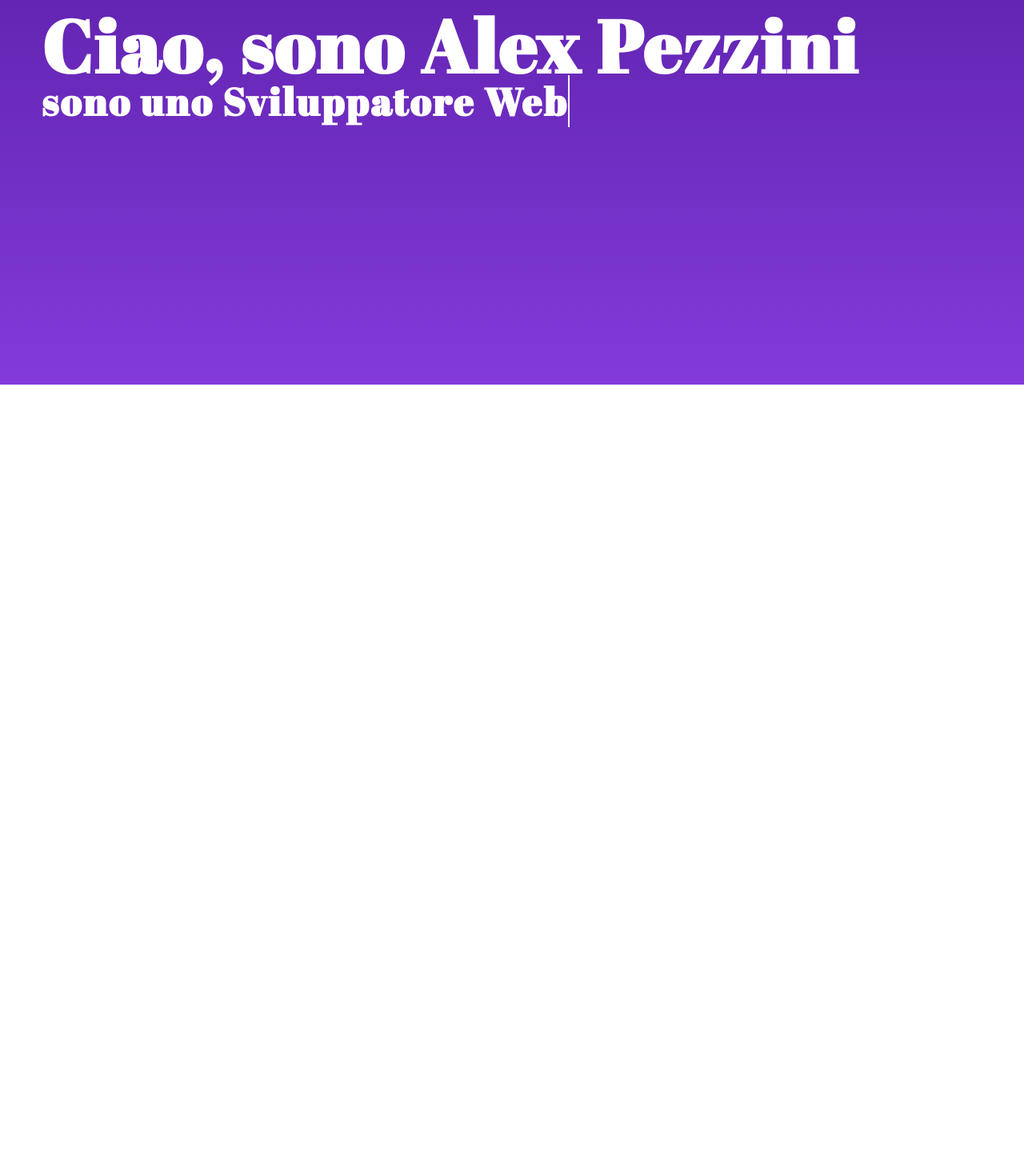
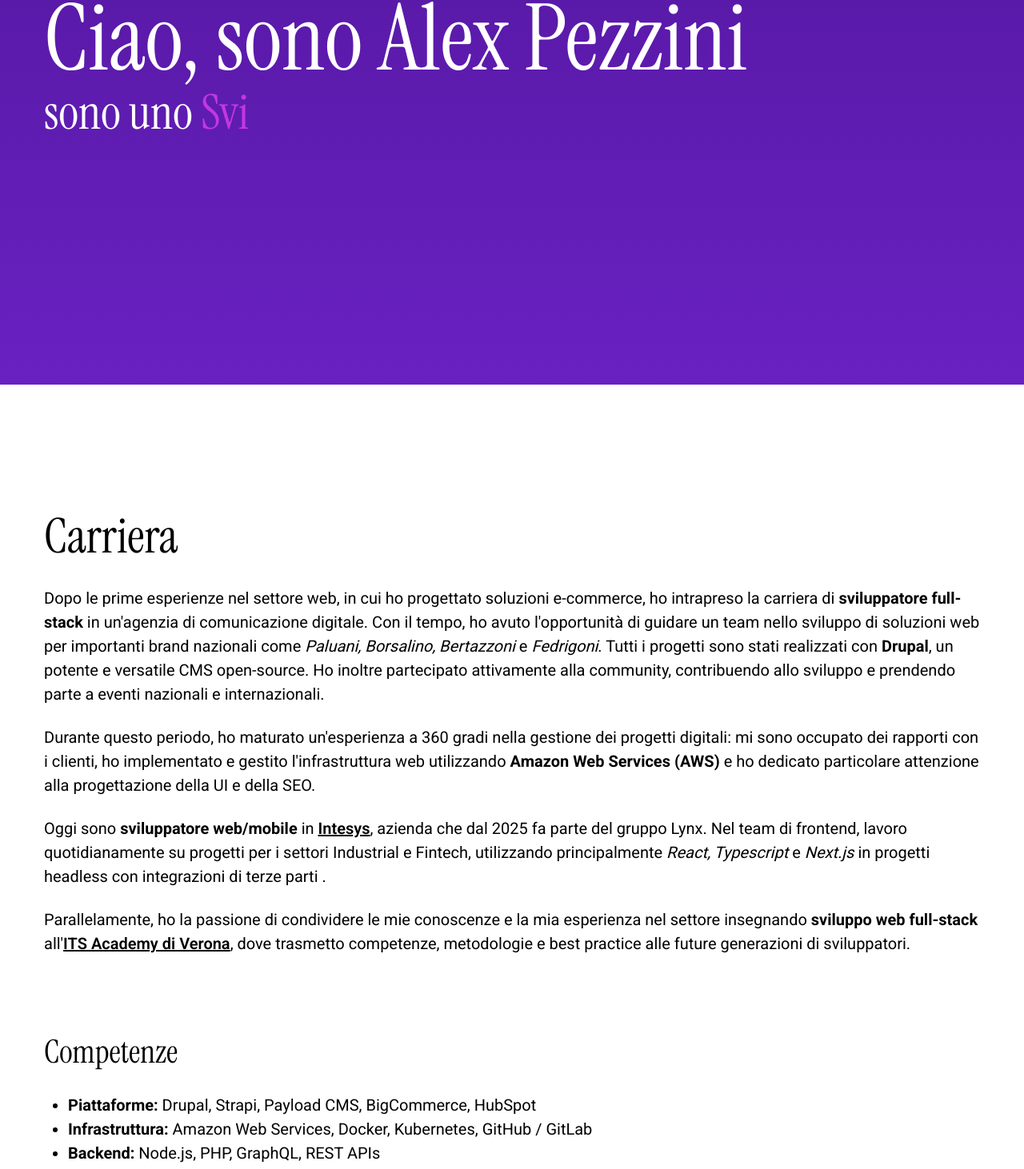
Before and after one commit to axelpezzo/alexpezzini-website, a Next.js app: page /en in a window 1280 px wide. Shown: the part 319-1781 px from the top of the page at 80% size. Before the commit the page ends 1600 px from the top, so only its background shows below. Built offline with nearby package versions, Linux system fonts and the light colour scheme.

Commit message:
feat: update layout and styles, enhance header functionality, and expand career section content

```diff
--- a/src/app/[lang]/layout.tsx
+++ b/src/app/[lang]/layout.tsx
@@ -2,7 +2,7 @@ import "@/assets/styles/globals.css";
 import Header from "@/components/header";
 import { TLang } from "@/types";
 import type { Metadata } from "next";
-import { Abril_Fatface, Roboto } from "next/font/google";
+import { Instrument_Serif, Roboto } from "next/font/google";
 
 const roboto = Roboto({
   subsets: ["latin"],
@@ -10,16 +10,17 @@ const roboto = Roboto({
   display: "swap",
 });
 
-const abrilFatface = Abril_Fatface({
+const instrumentSerif = Instrument_Serif({
   subsets: ["latin"],
-  variable: "--font-abril-fatface",
+  variable: "--font-instrument-serif",
   display: "swap",
   weight: "400",
 });
 
 export const metadata: Metadata = {
-  title: "Create Next App",
-  description: "Generated by create next app",
+  title: "Alex Pezzini - Sviluppatore Web Fullstack",
+  description:
+    "Sviluppatore web full-stack specializzato in React, Next.js e TypeScript, certificato sviluppatore BigCommerce ed esperto di Drupal CMS.",
 };
 
 export default async function RootLayout(props: {
@@ -31,9 +32,14 @@ export default async function RootLayout(props: {
   const { lang } = params;
 
   return (
-    <html lang={lang} className={`${roboto.variable} ${abrilFatface.variable}`}>
-      <Header />
-      <body>{children}</body>
+    <html
+      lang={lang}
+      className={`${roboto.variable} ${instrumentSerif.variable}`}
+    >
+      <body>
+        <Header />
+        {children}
+      </body>
     </html>
   );
 }
--- a/src/assets/styles/globals.css
+++ b/src/assets/styles/globals.css
@@ -12,16 +12,39 @@
   --color-primary-800: #6921c2;
   --color-primary-900: #5d1cae;
   --color-primary-1000: #501599;
+  --color-secondary-100: #ffebff;
+  --color-secondary-200: #f5d5fb;
+  --color-secondary-300: #e6a8f3;
+  --color-secondary-400: #d779eb;
+  --color-secondary-500: #cb51e4;
+  --color-secondary-600: #c337e0;
+  --color-secondary-700: #c02adf;
+  --color-secondary-800: #a91cc6;
+  --color-secondary-900: #9715b1;
+  --color-secondary-1000: #84099c;
 }
 
 @layer base {
   :root {
     --font-source-sans: "Roboto", sans-serif;
-    --font-oswald: "Abril Fatface", serif;
+    --font-oswald: "Instrument Serif", serif;
+  }
+
+  html {
+    font-size: 20px;
   }
 
   body {
     font-family: var(--font-source-sans);
+  }
+
+  a {
+    font-weight: 600;
+    text-decoration: underline;
+  }
+
+  p {
+    margin-bottom: 24px;
   }
 
   h1,
@@ -31,8 +54,7 @@
   h5,
   h6 {
     font-family: var(--font-oswald);
-    font-weight: 700;
-    letter-spacing: 0.15rem;
+    margin-bottom: 32px;
   }
 
   h1 {
--- a/src/components/header/index.tsx
+++ b/src/components/header/index.tsx
@@ -1,4 +1,5 @@
-import React from "react";
+"use client";
+import React, { useEffect, useState } from "react";
 import Image from "next/image";
 import Link from "next/link";
 import Logo from "@/assets/logo.png";
@@ -6,6 +7,19 @@ import LangSwitcher from "../switcher/lang-switcher";
 import { Container } from "../container";
 
 const Header = () => {
+  const [isScrolled, setIsScrolled] = useState(false);
+
+  useEffect(() => {
+    const handleScroll = () => {
+      setIsScrolled(window.scrollY > 0);
+    };
+
+    window.addEventListener("scroll", handleScroll);
+    return () => {
+      window.removeEventListener("scroll", handleScroll);
+    };
+  }, []);
+
   const menuItems = [
     { name: "Intro", href: "/" },
     { name: "Carriera", href: "/about" },
@@ -15,7 +29,11 @@ const Header = () => {
   ];
 
   return (
-    <header className="fixed top-0 left-0 w-full z-50 bg-primary-1000">
+    <header
+      className={`fixed top-0 left-0 w-full z-50 transition-colors ${
+        isScrolled ? "bg-primary-1000" : "bg-transparent"
+      }`}
+    >
       <Container>
         <div className="flex items-center justify-between py-6">
           {/* Logo */}
@@ -36,7 +54,7 @@ const Header = () => {
                 <Link
                   key={item.name}
                   href={item.href}
-                  className="text-white relative transition-colors py-2 px-2 link-underline font-semibold"
+                  className="text-white relative transition-colors py-2 px-2 link-underline font-semibold text-sm"
                 >
                   {item.name}
                 </Link>
--- a/src/components/section-home-1/index.tsx
+++ b/src/components/section-home-1/index.tsx
@@ -14,9 +14,9 @@ const SectionHome_1 = () => {
   const [isDeleting, setIsDeleting] = useState(false);
 
   useEffect(() => {
-    let typingSpeed = 100; // velocità di scrittura
-    let deletingSpeed = 60; // velocità di cancellazione
-    let pause = 1000; // pausa tra una parola e l'altra
+    let typingSpeed = 100;
+    let deletingSpeed = 40;
+    let pause = 1000;
 
     const currentWord = words[wordIndex % words.length];
 
@@ -42,13 +42,13 @@ const SectionHome_1 = () => {
   }, [text, isDeleting, wordIndex]);
 
   return (
-    <div className="h-screen w-full bg-gradient-to-b from-primary-1000 to-primary-600">
+    <div className="h-screen w-full bg-gradient-to-b from-primary-1000 to-primary-800">
       <Container>
         <div className="flex flex-col justify-center h-screen w-full text-white">
-          <h1>Ciao, sono Alex Pezzini</h1>
-          <h2>
+          <h1 className="mb-1">Ciao, sono Alex Pezzini</h1>
+          <h2 className="mb-0">
             sono uno{" "}
-            <span className="border-r-2 border-white animate-blink">
+            <span className="border-r-2 border-white animate-blink text-secondary-600">
               {text}
             </span>
           </h2>
--- a/src/components/section-home-2/index.tsx
+++ b/src/components/section-home-2/index.tsx
@@ -1,8 +1,83 @@
 import React from "react";
+import { Container } from "../container";
 
 const SectionHome_2 = () => {
   return (
-    <div className="h-screen w-full relative bg-white overflow-hidden"></div>
+    <div className="h-full w-full relative bg-white overflow-hidden">
+      <Container>
+        <div className="py-32">
+          <h2>Carriera</h2>
+          <div>
+            <p>
+              Dopo le prime esperienze nel settore web, in cui ho progettato
+              soluzioni e-commerce, ho intrapreso la carriera di{" "}
+              <strong>sviluppatore full-stack </strong>in un'agenzia di
+              comunicazione digitale. Con il tempo, ho avuto l'opportunità di
+              guidare un team nello sviluppo di soluzioni web per importanti
+              brand nazionali come <i>Paluani, Borsalino, Bertazzoni</i> e{" "}
+              <i>Fedrigoni</i>. Tutti i progetti sono stati realizzati con{" "}
+              <strong>Drupal</strong>, un potente e versatile CMS open-source.
+              Ho inoltre partecipato attivamente alla community, contribuendo
+              allo sviluppo e prendendo parte a eventi nazionali e
+              internazionali.
+            </p>
+            <p>
+              Durante questo periodo, ho maturato un'esperienza a 360 gradi
+              nella gestione dei progetti digitali: mi sono occupato dei
+              rapporti con i clienti, ho implementato e gestito l'infrastruttura
+              web utilizzando <strong>Amazon Web Services (AWS)</strong> e ho
+              dedicato particolare attenzione alla progettazione della UI e
+              della SEO.
+            </p>
+
+            <p>
+              Oggi sono <strong>sviluppatore web/mobile</strong> in{" "}
+              <a href="https://www.intesys.it/" target="_blank" title="Intesys">
+                Intesys
+              </a>
+              , azienda che dal 2025 fa parte del gruppo Lynx. Nel team di
+              frontend, lavoro quotidianamente su progetti per i settori
+              Industrial e Fintech, utilizzando principalmente{" "}
+              <i>React, Typescript</i> e <i>Next.js</i> in progetti headless con
+              integrazioni di terze parti .
+            </p>
+            <p>
+              Parallelamente, ho la passione di condividere le mie conoscenze e
+              la mia esperienza nel settore insegnando{" "}
+              <strong>sviluppo web full-stack</strong> all'
+              <a
+                href="https://www.itslogistica.it/"
+                title="ITS Academy di Verona"
+              >
+                ITS Academy di Verona
+              </a>
+              , dove trasmetto competenze, metodologie e best practice alle
+              future generazioni di sviluppatori.
+            </p>
+          </div>
+          <div className="mt-20">
+            <h3>Competenze</h3>
+            <ul className="list-disc pl-6">
+              <li>
+                <strong>Piattaforme:</strong> Drupal, Strapi, Payload CMS,
+                BigCommerce, HubSpot
+              </li>
+              <li>
+                <strong>Infrastruttura:</strong> Amazon Web Services, Docker,
+                Kubernetes, GitHub / GitLab
+              </li>
+              <li>
+                <strong>Backend:</strong> Node.js, PHP, GraphQL, REST APIs
+              </li>
+              <li>
+                <strong>Frontend:</strong> React, Next.js, TypeScript, Tailwind
+                CSS
+              </li>
+            </ul>
+          </div>
+        </div>
+      </Container>
+    </div>
   );
 };
 
--- a/src/components/switcher/lang-switcher/index.tsx
+++ b/src/components/switcher/lang-switcher/index.tsx
@@ -14,7 +14,7 @@ const locales = [
         size={16}
         strokeWidth={2}
         color={"white"}
-        className="relative top-[2px]"
+        className="relative top-[1px]"
       />
     ),
   },
@@ -27,7 +27,7 @@ const locales = [
         size={16}
         strokeWidth={2}
         color={"white"}
-        className="relative top-[2px]"
+        className="relative top-[1px]"
       />
     ),
   },
@@ -50,7 +50,7 @@ const LangSwitcher = () => {
 
   return (
     <button
-      className="flex gap-2 justify-center px-2 py-2 w-16 rounded bg-primary-600 text-white transition cursor-pointer text-sm hover:bg-primary-900"
+      className="flex gap-2 justify-center px-2 py-2 w-16 rounded bg-primary-600 text-white transition cursor-pointer text-xs hover:bg-primary-900"
       aria-label="Switch the language"
       onClick={handleSwitch}
     >
```
